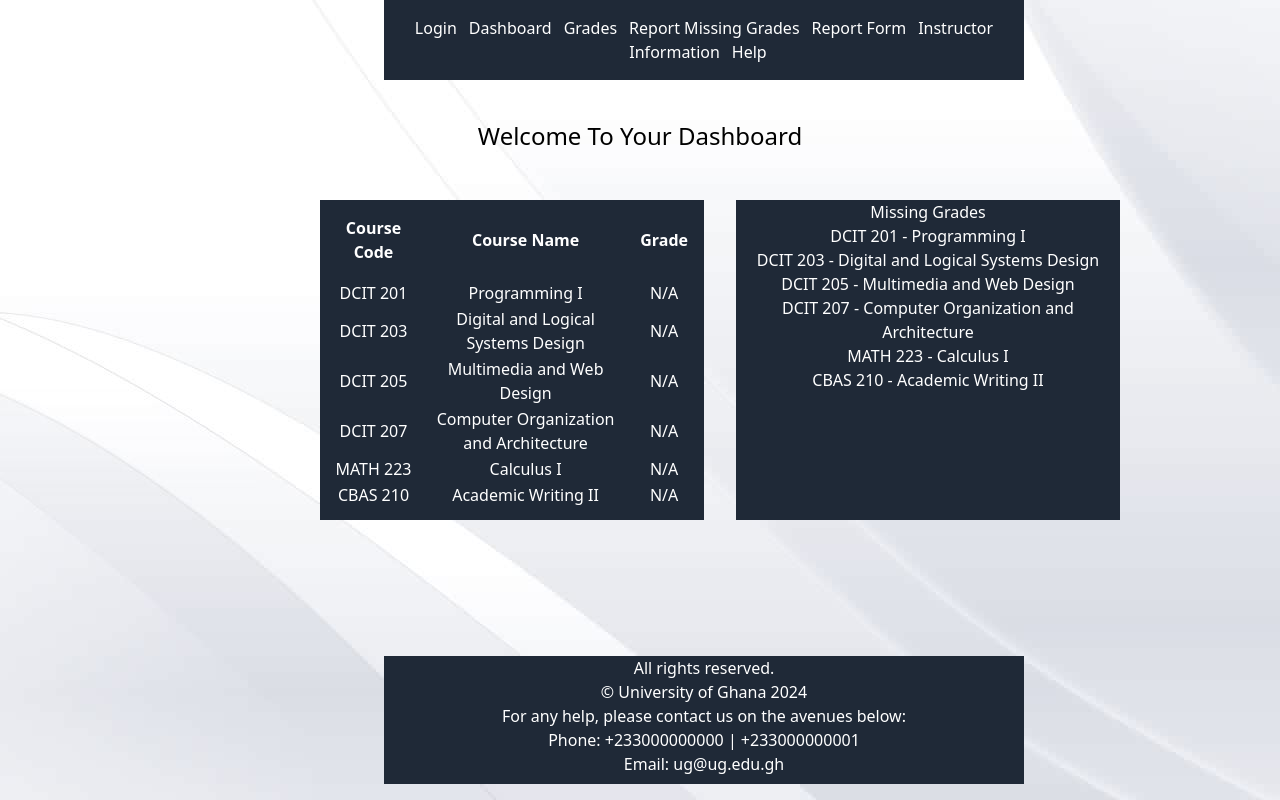
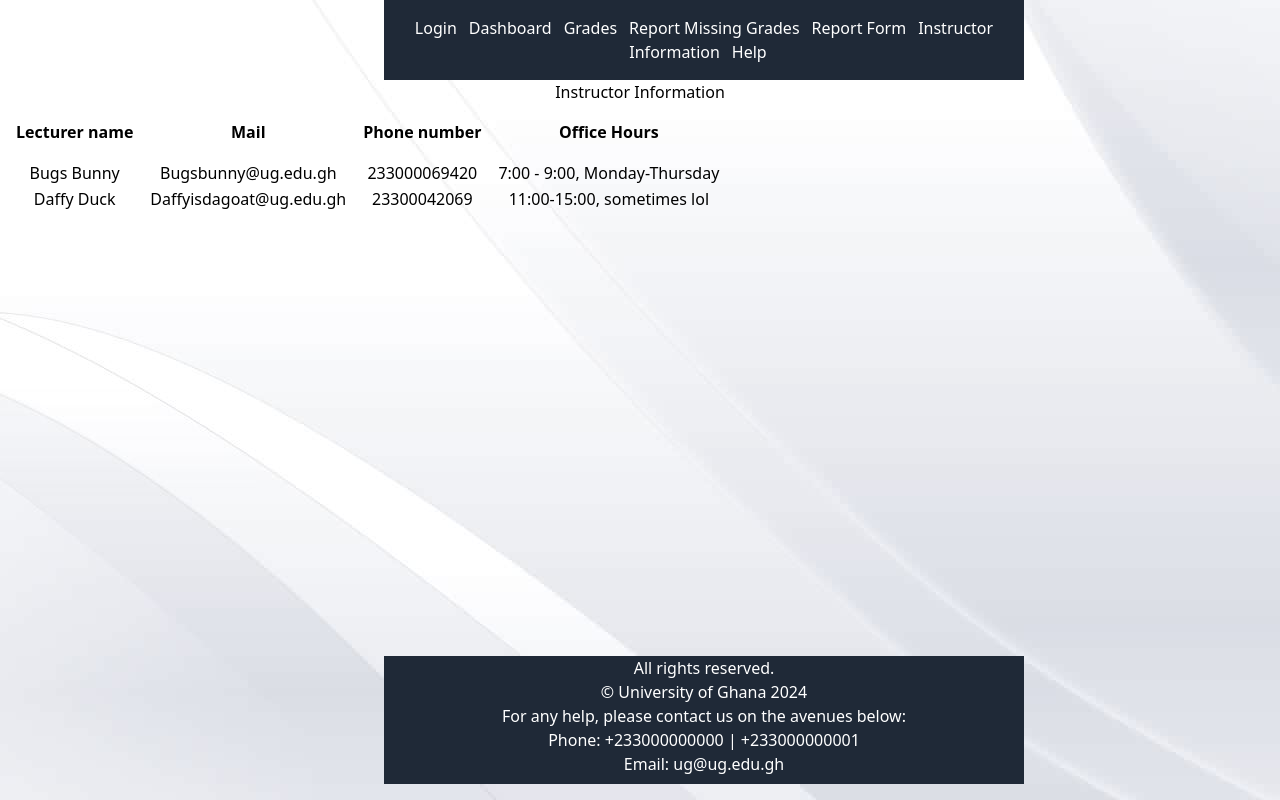
Before and after one commit to davidberko36/davidberko36, a React (Create React App) app: page / in a window 1280 px wide. Built offline with nearby package versions, Linux system fonts and the light colour scheme.

Commit message:
06/01/24-1

```diff
--- a/src/App.js
+++ b/src/App.js
@@ -1,12 +1,13 @@
 import './App.css';
 import Dashboard from './dashboard';
+import Instructors from './instructors';
 import Landing from './landing';
 import Login from './login';
 
 function App() {
   return (
     <div className="App min-h-screen  justify-center">
-      <Dashboard/>
+      <Instructors/>
     </div>
   );
 }
--- a/src/dashboard.js
+++ b/src/dashboard.js
@@ -16,7 +16,7 @@ const Dashboard = () => {
     return (
         <div>
             <Navbar />
-            <h1 className="mb-12 mt-10 text-2xl">Welcome To Your Dashboard</h1>
+            <h1 className="mb-12 mt-10 text-2txl">Welcome To Your Dashboard</h1>
             <div className="flex">
                 <div className="bg-gray-800 text-white w-96 h-80 ml-80">
                     <table>
--- /dev/null
+++ b/src/instructors.js
@@ -0,0 +1,41 @@
+import Footer from "./footer";
+import Navbar from "./navbar";
+
+const Instructors = () => {
+
+    const lecturers = [
+        {name: "Bugs Bunny", mail: "Bugsbunny@ug.edu.gh", phone:"233000069420", officeHours: "7:00 - 9:00, Monday-Thursday"},
+        {name: "Daffy Duck", mail: "Daffyisdagoat@ug.edu.gh", phone:"23300042069", officeHours: "11:00-15:00, sometimes lol"}
+    ]
+    return (
+        <div>
+            <Navbar/>
+            <h1>Instructor Information</h1>
+            <div>
+                <table>
+                    <thead>
+                    <tr>
+                        <th className="p-4">Lecturer name</th>
+                        <th className="p-4">Mail</th>
+                        <th className="p-4">Phone number</th>
+                        <th className="p-4">Office Hours</th>
+                    </tr>
+                    </thead>
+                    <tbody>
+                        {lecturers.map((lecturers, index) => (
+                            <tr key={index}>
+                                <td>{lecturers.name}</td>
+                                <td>{lecturers.mail}</td>
+                                <td>{lecturers.phone}</td>
+                                <td>{lecturers.officeHours}</td>
+                            </tr>
+                        ))}
+                    </tbody>
+                </table>
+            </div>
+            <Footer/>
+        </div>
+     );
+}
+
+export default Instructors;
```
